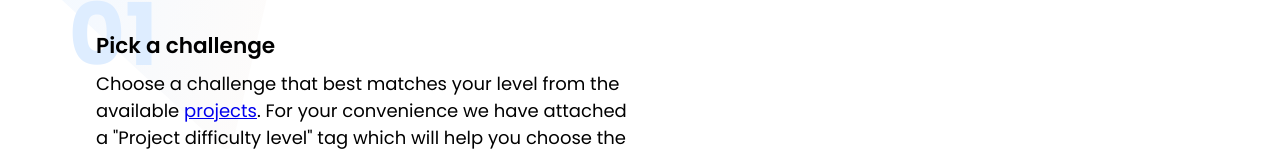
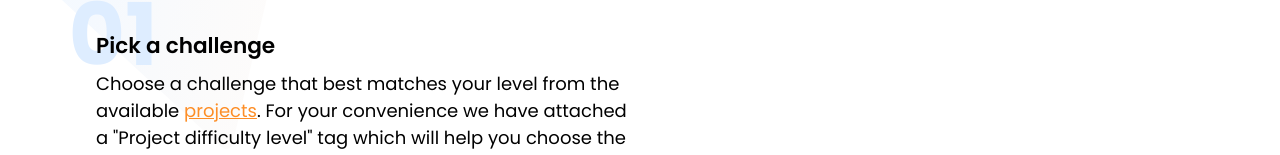
Before and after one commit to practeasedev/practeasedev-front-end, a Next.js app: page / in a window 1280 px wide. Shown: the part 1053-1208 px from the top of the page. Built offline with nearby package versions, Linux system fonts and the light colour scheme; no server answers.

Commit message:
added global link styling

```diff
--- a/src/styles/globals.css
+++ b/src/styles/globals.css
@@ -206,6 +206,10 @@ button:disabled {
     background-color: var(--dark-color-light);
 }
 
+a {
+    color: var(--secondary-color)
+}
+
 .form-field-error {
     color: var(--error-color);
     font-size: var(--body-small);
```
